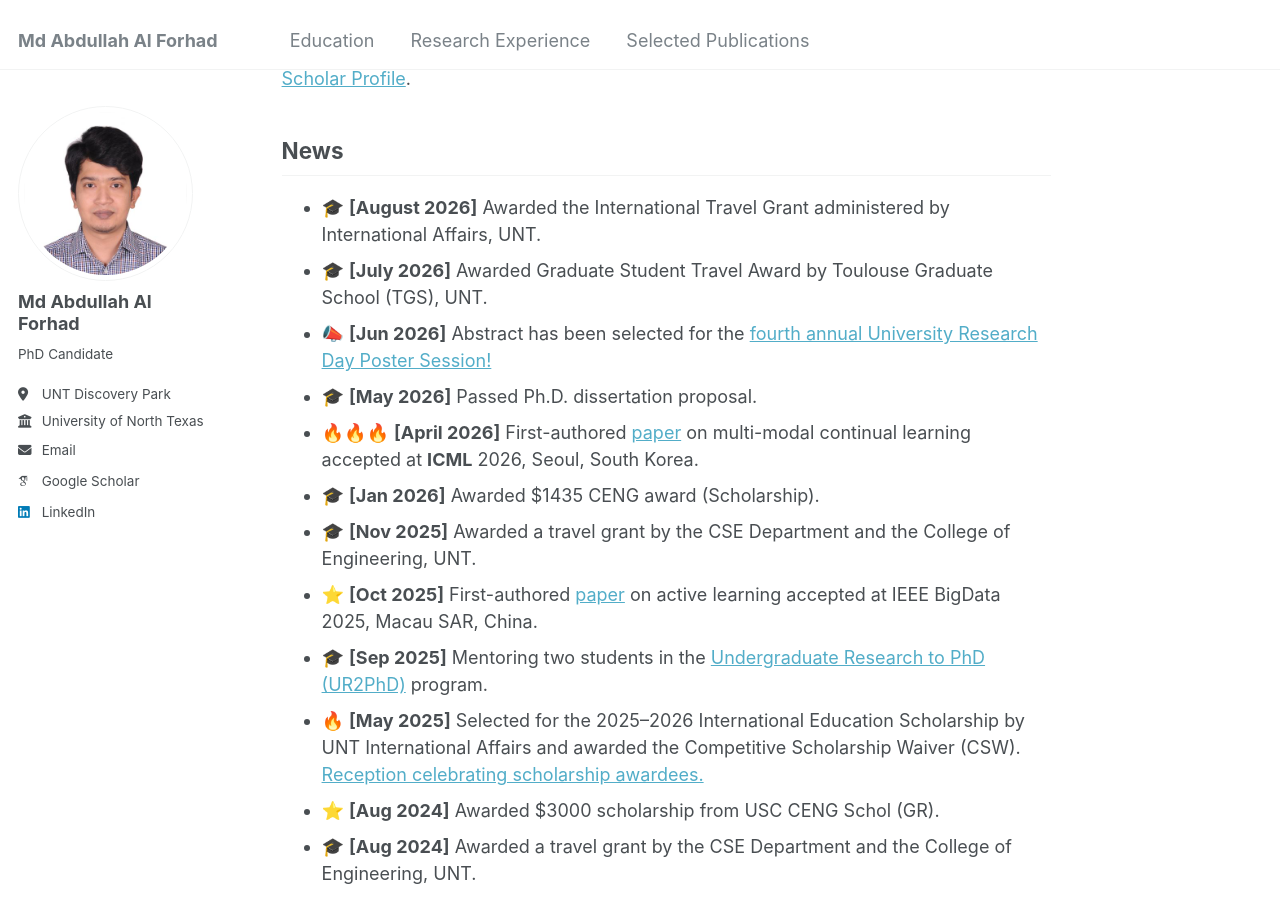
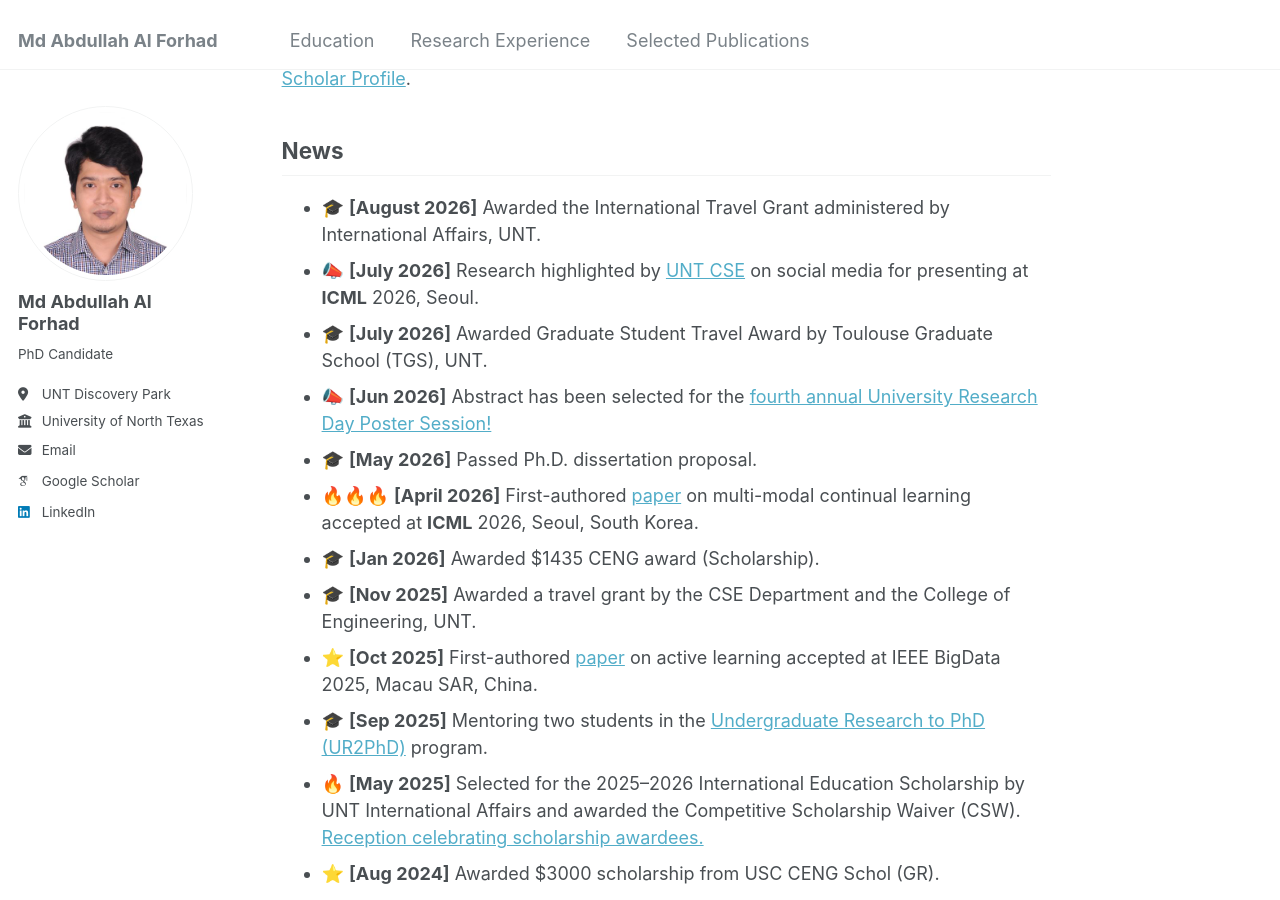
Before and after one commit to alforhad/alforhad.github.io, a Jekyll site: the page built from _pages/about.md, in a window 1280 px wide and 900 px high, scrolled down 314 px. Built offline with Jekyll 4.4.1, drawn with Linux system fonts in a browser that asks for light colours; emoji names are drawn with the system emoji font; some web fonts are replaced.

Commit message:
Update about.md

```diff
--- a/_pages/about.md
+++ b/_pages/about.md
@@ -17,6 +17,7 @@ View my citations and research metrics on the official <a href="https://scholar.
 
 ## News
 - :mortar_board: **[August 2026]** Awarded the International Travel Grant administered by International Affairs, UNT.
+- :mega: **[July 2026]** Research highlighted by [UNT CSE](https://www.linkedin.com/feed/update/urn:li:share:7488599126129958912/) on social media for presenting at **ICML** 2026, Seoul.
 - :mortar_board: **[July 2026]** Awarded Graduate Student Travel Award by Toulouse Graduate School (TGS), UNT.
 - :mega: **[Jun 2026]** Abstract has been selected for the [fourth annual University Research Day Poster Session!](https://research.unt.edu/resources/research-events/research-day-2026/index.html)
 - :mortar_board: **[May 2026]** Passed Ph.D. dissertation proposal.
```
